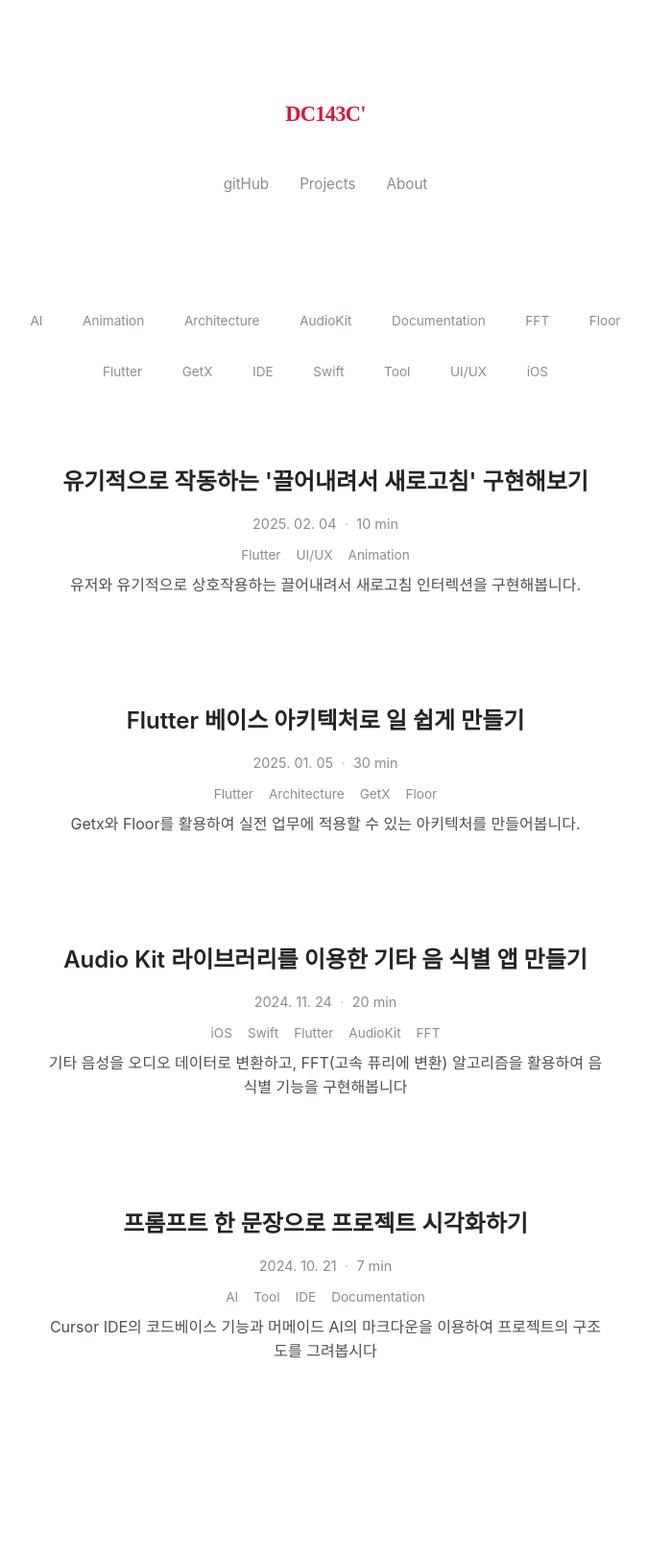
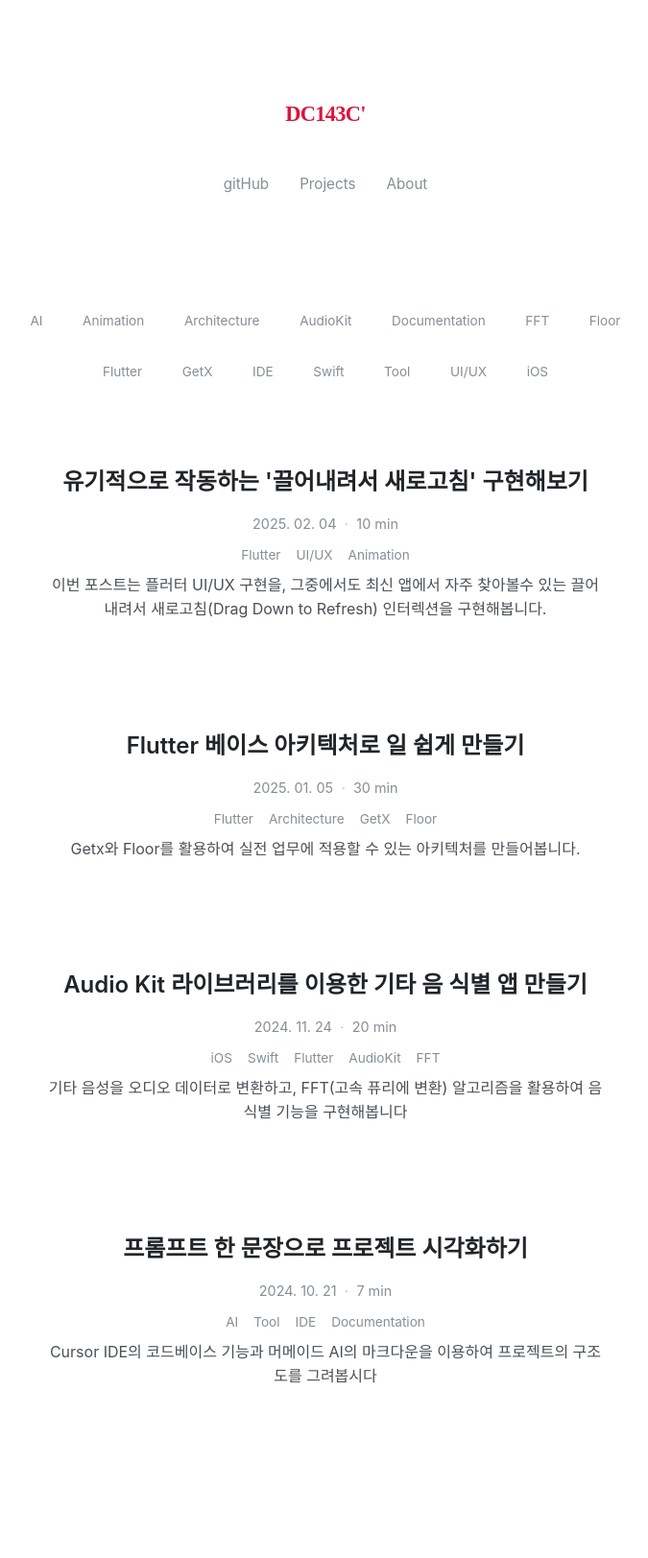
Before and after one commit to dc143cDev/dc143cDev.github.io, a Jekyll site: the page built from index.html, in a window 1280 px wide. Shown: the whole page at 96% size, without its empty margins (301-976 px from the left). Built offline with Jekyll 4.4.1, drawn with Linux system fonts in a browser that asks for light colours; some web fonts are replaced; before the commit the page ends 1597 px from its top, so only the background shows below that.

Commit message:
Update 2025-02-04-drag-down-refresh.md

```diff
--- a/_posts/2025-02-04-drag-down-refresh.md
+++ b/_posts/2025-02-04-drag-down-refresh.md
@@ -4,7 +4,7 @@
 date: 2025-02-04
 tags: [Flutter, UI/UX, Animation]
 read_time: 10
-subtitle: "유저와 유기적으로 상호작용하는 끌어내려서 새로고침 인터렉션을 구현해봅니다."
+subtitle: "이번 포스트는 플러터 UI/UX 구현을, 그중에서도 최신 앱에서 자주 찾아볼수 있는 끌어내려서 새로고침(Drag Down to Refresh) 인터렉션을 구현해봅니다."
 ---
 
 ## 개요
```
